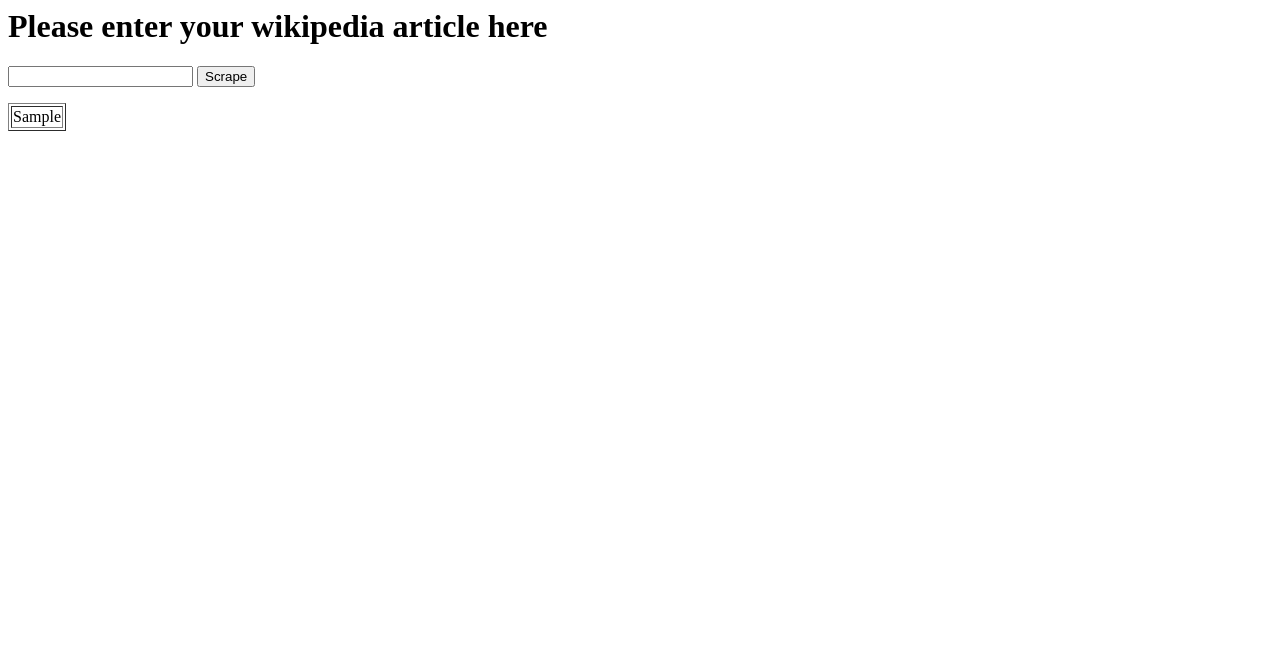
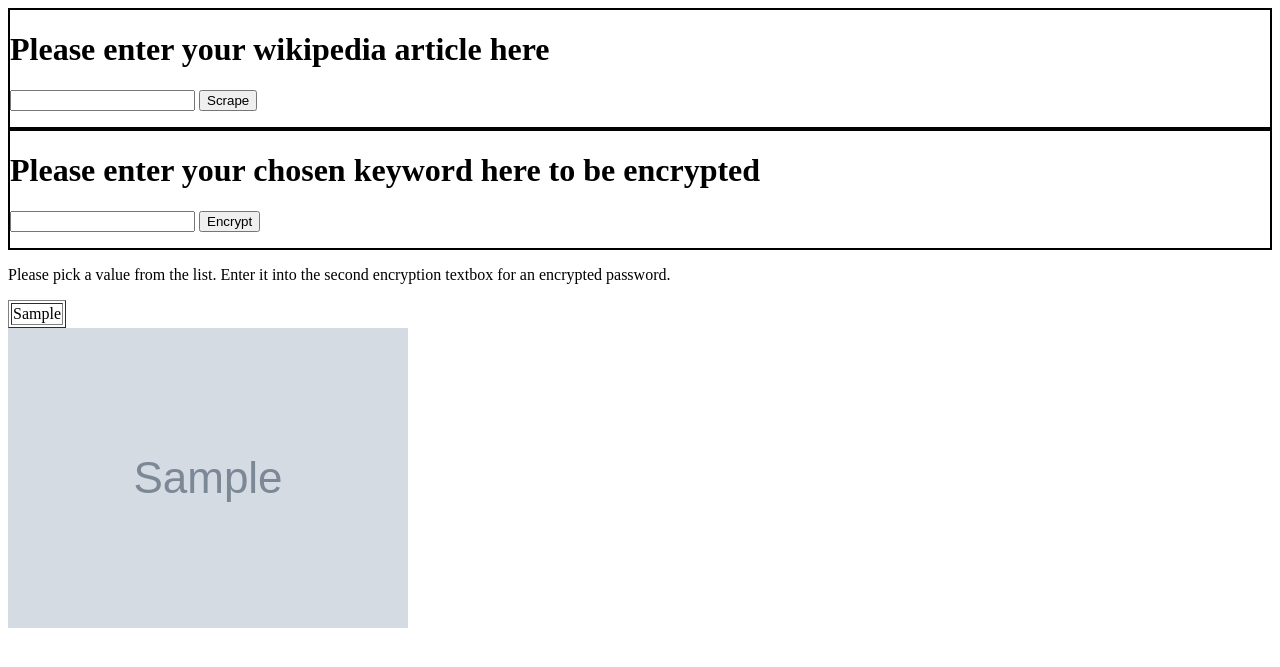
Before and after one commit to CDaudish/scrapertest, a Flask app: template templates/results.html in a window 1280 px wide. Shown: the top 667 px of the page. Run offline with Flask 2, Linux system fonts and the light colour scheme; the template is opened without the code that fills it: most values are stand-ins (such as "Sample title", 1, 10 or a date in 2020); grey boxes marked "Sample" are stand-in pictures.

Commit message:
Update results.html

```diff
--- a/templates/results.html
+++ b/templates/results.html
@@ -3,11 +3,24 @@
         <title>Wikipedia Scraper and Password Generator</title>
     </head>
     <body>
-        <form method="POST">
-            <h1>Please enter your wikipedia article here</h1>
-            <input name="text">
-            <input type="submit" name="submit_button" value="Scrape">
-        </form>
+        <div style="border:solid black; border-width:2px;">
+            <form method="POST">
+                <h1>Please enter your wikipedia article here</h1>
+                <input name="text">
+                <input type="submit" name="submit_button" value="Scrape">
+            </form>
+        </div>
+
+        <div style="border:solid black; border-width:2px;">
+            <form method="POST">
+                <h1>Please enter your chosen keyword here to be encrypted</h1>
+                <input name="encrypt_text">
+                <input type="submit" name="submit_button" value="Encrypt">
+            </form>
+        </div>
+
+        <p>Please pick a value from the list. Enter it into the second encryption textbox for an encrypted password.
+        </p>
 
         <table border=1>
             {% for res_item in res_list %}
@@ -17,6 +30,7 @@
             {% endfor %}
         </table>
 
+        <img src={{ keywordimage }}>
 
     </body>
 </html>
```
